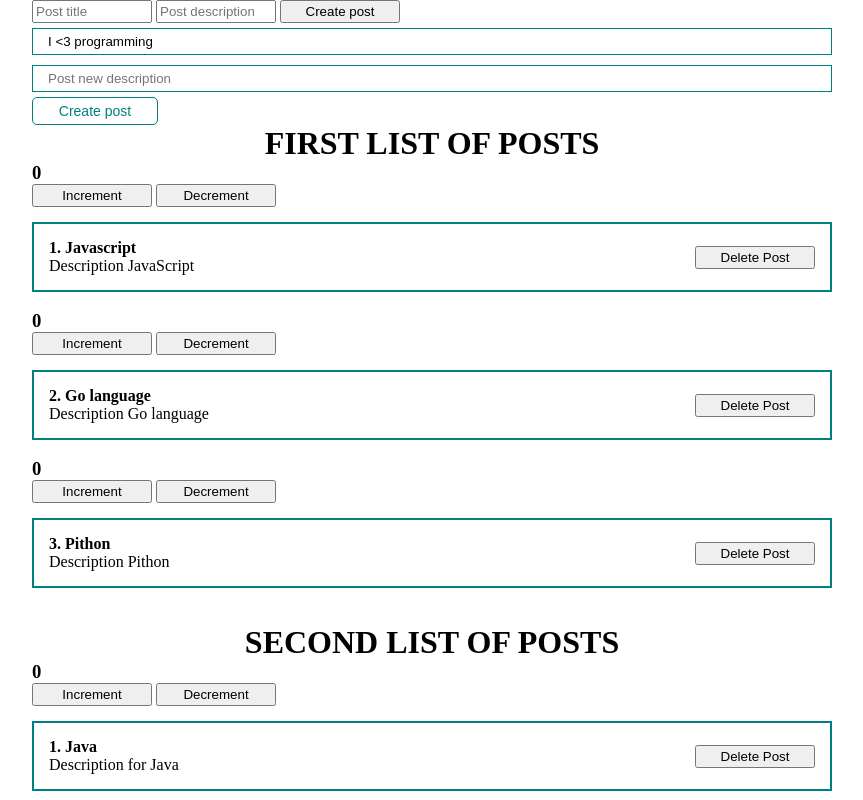
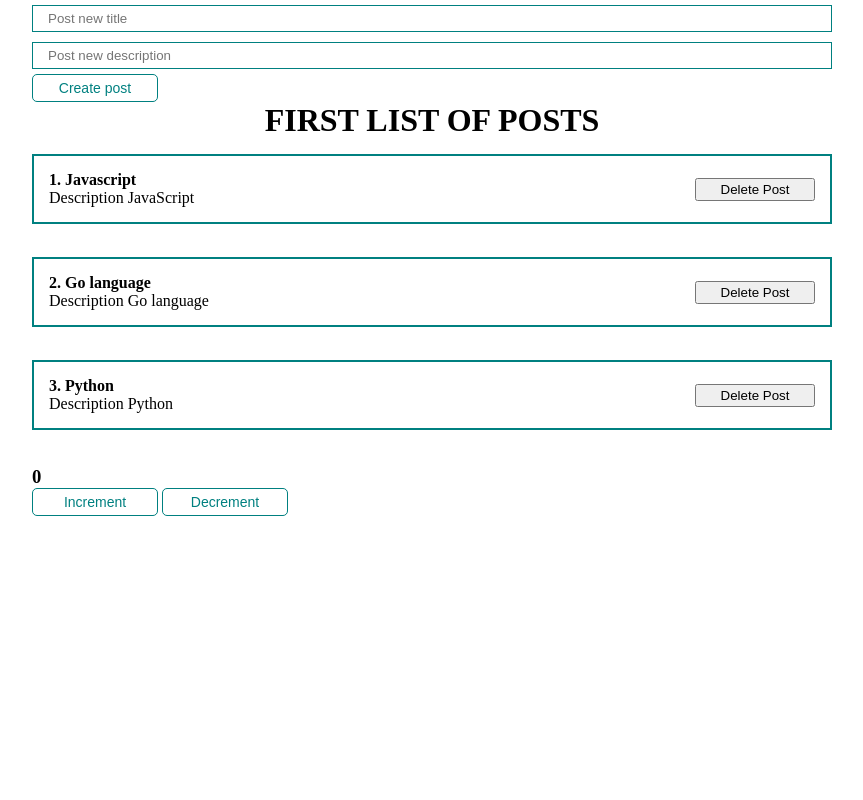
Before and after one commit to Azrubael/230212-reactfun, a React (Create React App) app: page / in a window 1280 px wide. Shown: the top 800 px of the page, without its empty margins (208-1071 px from the left). Built offline with nearby package versions, Linux system fonts and the light colour scheme.

Commit message:
Step #11. Components debugged. Only essentials left, old components removed

```diff
--- a/src/App.js
+++ b/src/App.js
@@ -11,41 +11,31 @@ function App() {
   const [ posts, setPosts ] = useState([
     {id: 1, title: "Javascript", body: "Description JavaScript"},
     {id: 2, title: "Go language", body: "Description Go language"},
-    {id: 3, title: "Pithon", body: "Description Pithon"}
+    {id: 3, title: "Python", body: "Description Python"}
   ])
 
-  const [ posts2, setPosts2 ] = useState([
-    {id: 1, title: "Java", body: "Description for Java"},
-    {id: 2, title: "Scala", body: "Description for Scala"},
-    {id: 3, title: "C#", body: "Description for C#"}
-  ])
+  const [ title, setTitle ] = useState('')
 
-  const [ title, setTitle ] = useState('I <3 programming')
-  const addNewPost = () => {
-
+  const addNewPost = (e) => {
+    e.preventDefault()
+    console.log(title)
   }
-
 
   return (
     <div className="App">
       <form>
-        <input type="text" placeholder="Post title" />&nbsp;
-        <input type="text" placeholder="Post description" />&nbsp;
-        <button>Create post</button>
-      </form>
-      <form>
       {/* Ниже показан управляемый компонент */}
         <MyInput
           value={ title }
+          onChange={ e => setTitle(e.target.value) }
           type="text"
           placeholder="Post new title"
         />
         <MyInput type="text" placeholder="Post new description" />
-        <MyButton disabled={ true } onClick={ addNewPost }>Create post</MyButton>
+        <MyButton disabled={ false } onClick={ addNewPost }>Create post</MyButton>
       </form>
       <PostList posts={ posts } title="FIRST LIST OF POSTS"/>
       <br />
-      <PostList posts={ posts2 } title="SECOND LIST OF POSTS"/>
       <ClassCounter />
     </div>
   )
--- a/src/components/PostItem.jsx
+++ b/src/components/PostItem.jsx
@@ -1,7 +1,6 @@
 import React from 'react'
 
 const PostItem = (props) => {
-  console.log(props)
   return (
     <div className="post">
       <div className="post__content">
--- a/src/components/PostList.jsx
+++ b/src/components/PostList.jsx
@@ -1,23 +1,20 @@
 import React from "react"
 import PostItem from "./PostItem"
-import { Counter } from './Counter.jsx'
 
 
-const PostsList = ({posts, title}) => {
+const PostsList = ({ posts, title }) => {
   return (
     <div>
       <h1 style={{ textAlign: 'center' }}>
         { title }
       </h1>
-      {posts.map(post => {
-        return (<div>
-          <Counter />
-          <PostItem post={ post } key={ post.id }/>
+      {posts.map( post => {
+        return ( <div>
+          <PostItem post={ post } key={ posts.id }/>
           <br />
         </div>
         )}
       )}
-
     </div>
   )
 }
```
